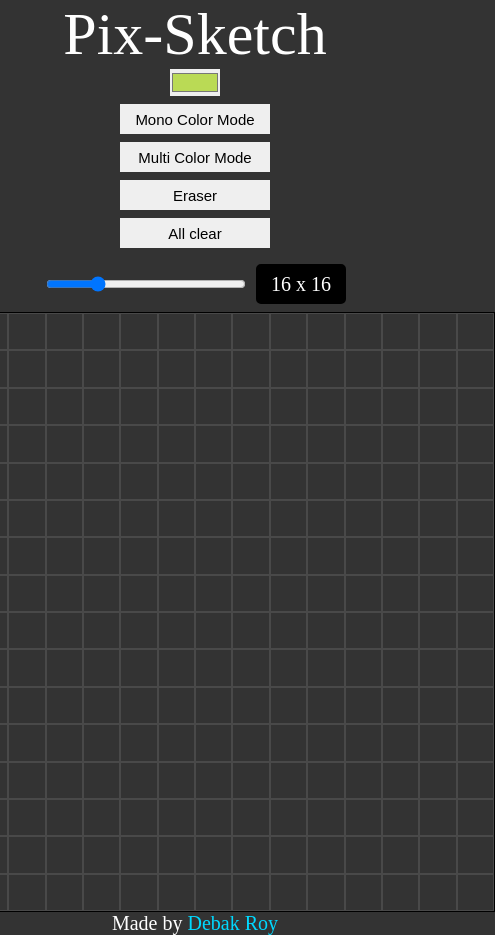
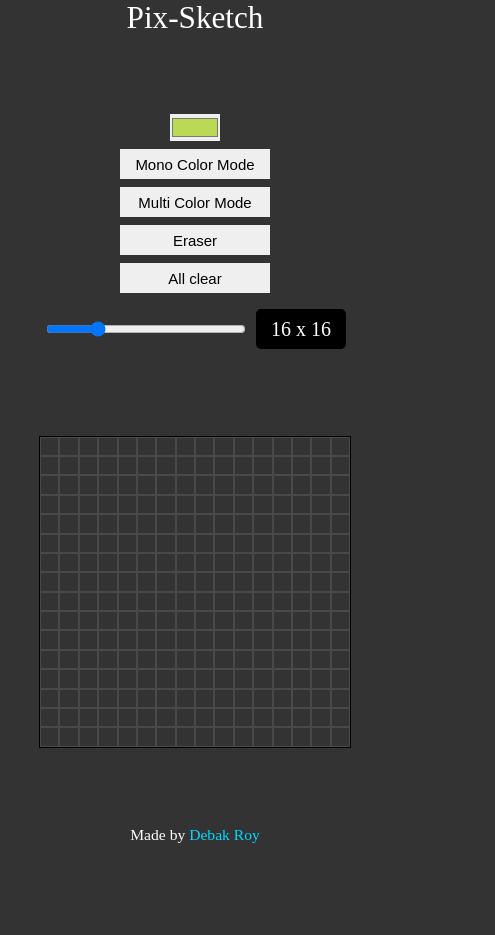
Before and after one commit to slayeh17/Neon-Pix-Sketch, a website built with Vite: page index.html in a window 390 px wide. Shown: the whole page, 495 px wide, since content can reach past the window. After the commit the page ends 844 px from the top, so only its background shows below. Built offline with nearby package versions, Linux system fonts and the light colour scheme.

Commit message:
made it responsive

```diff
--- a/style.css
+++ b/style.css
@@ -51,8 +51,10 @@ footer a:hover {
 .canvas {
   border: 1px solid black;
   display: grid;
-  width: 600px;
-  height: 600px;
+  width: 80vw;
+  height: 80vw;
+  max-width: 600px;
+  max-height: 600px;
 }
 
 .cell {
@@ -106,3 +108,13 @@ button {
   border: none;
   padding: 0;
 }
+
+@media (max-width: 768px) {
+  header {
+    font-size: 8vw;
+  }
+
+  footer {
+    font-size: 4vw;
+  }
+}
```
